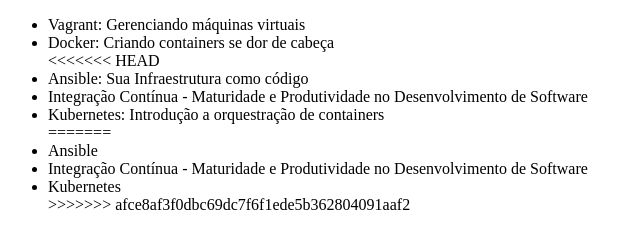
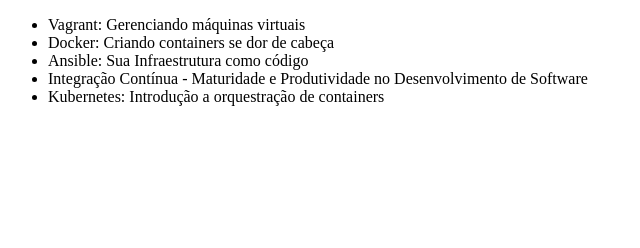
Before and after one commit to hugoo96/alura-git, a plain HTML site: page index.html in a window 1280 px wide. Shown: the whole page, without its empty margins (0-640 px from the left). Drawn offline with Linux system fonts and the light colour scheme.

Commit message:
Alterando cagadas de merge

```diff
--- a/index.html
+++ b/index.html
@@ -8,15 +8,9 @@
     <ul>
         <li>Vagrant: Gerenciando máquinas virtuais</li>
         <li>Docker: Criando containers se dor de cabeça</li>
-<<<<<<< HEAD
         <li>Ansible: Sua Infraestrutura como código</li>
         <li>Integração Contínua - Maturidade e Produtividade no Desenvolvimento de Software</li>
         <li>Kubernetes: Introdução a orquestração de containers</li>
-=======
-        <li>Ansible</li>
-        <li>Integração Contínua - Maturidade e Produtividade no Desenvolvimento de Software</li>
-        <li>Kubernetes</li>
->>>>>>> afce8af3f0dbc69dc7f6f1ede5b362804091aaf2
     </ul>
 </body>
 </html>
```
